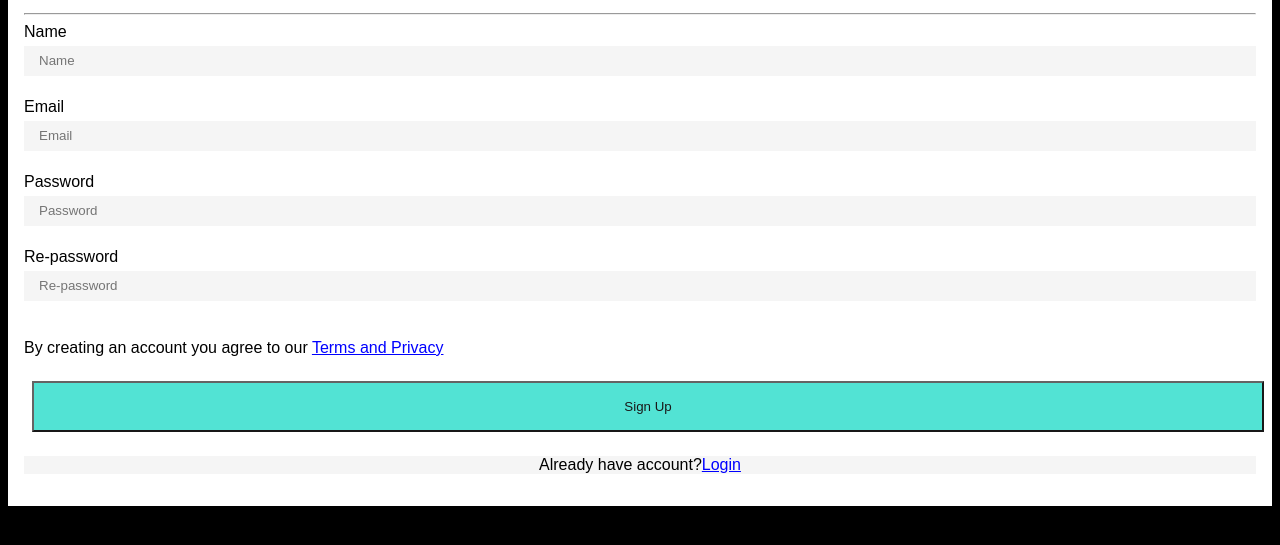
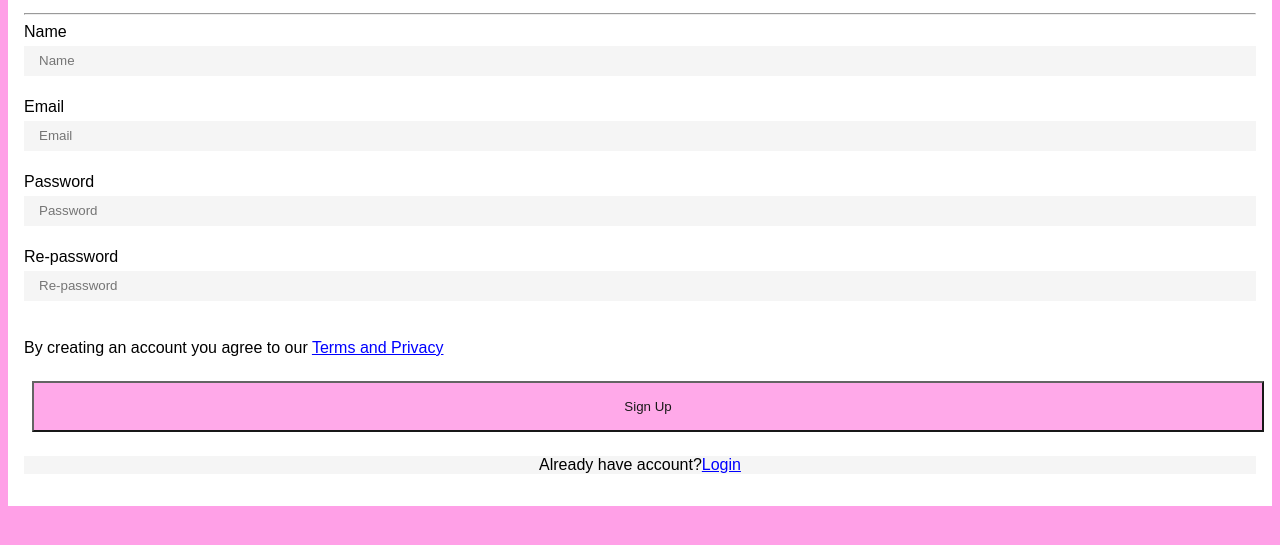
Before and after one commit to Lifeinthektichen/MyLifeInTheKitchen, a plain HTML site: page index.html in a window 1280 px wide. Shown: the part 125-670 px from the top of the page. Drawn offline with Linux system fonts and the light colour scheme.

Commit message:
edit index.html

```diff
--- a/index.html
+++ b/index.html
@@ -6,7 +6,7 @@
     <style>
       body {
         font-family: Arial, Helvetica, sans-serif;
-        background-color: black;
+        background-color: rgb(255, 160, 231);
       }
       * {
         box-sizing: border-box;
@@ -34,7 +34,7 @@
         outline: none;
       }
       .registerbtn {
-        background-color: turquoise;
+        background-color: rgb(255, 160, 231);
         color: black;
         padding: 16px 20px;
         margin: 8px;
```
